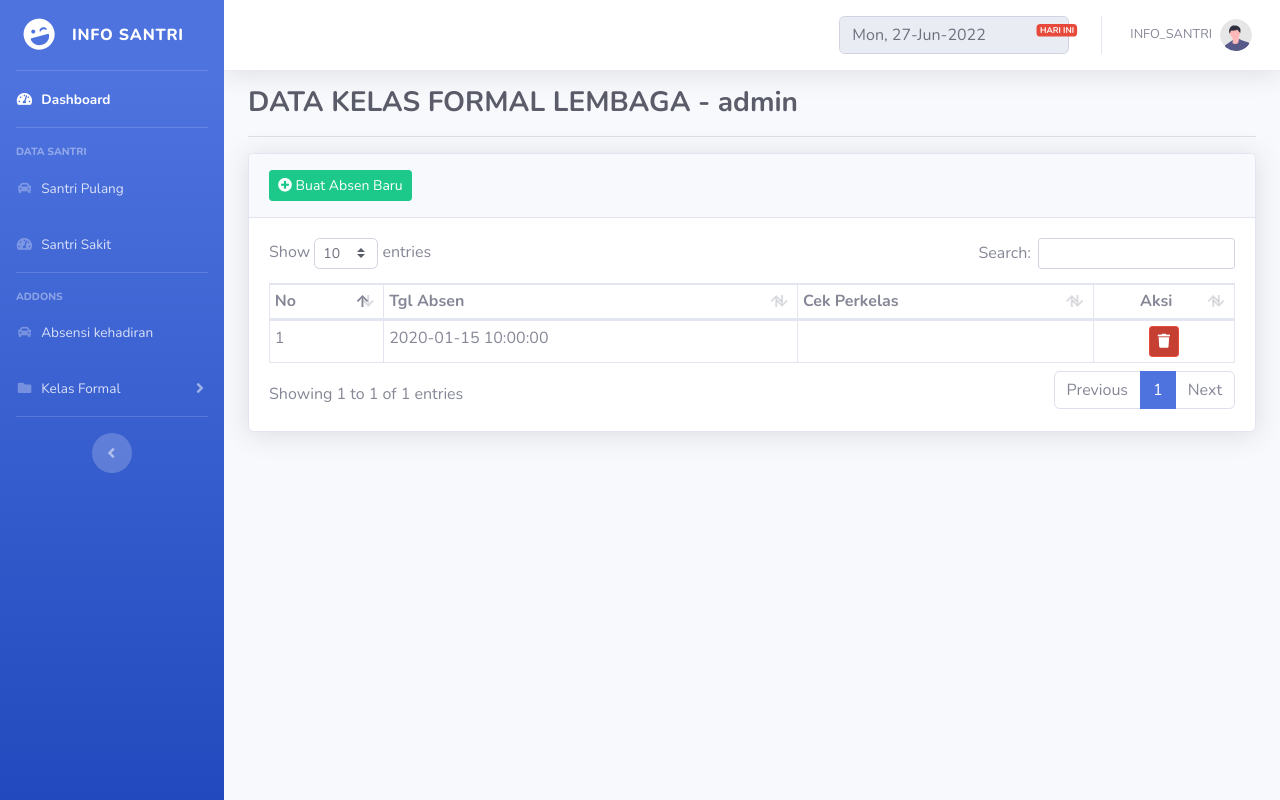
After one commit to gtpesantren22/infosantri, a PHP site: page /absen_formal.php in a window 1280 px wide. The commit adds this page. Run offline with PHP 8.4, Linux system fonts and the light colour scheme; the visitor is signed in with stand-in values (Sample User, id 1); tables that the repository leaves empty or names only in its code hold one stand-in row (values such as "Sample post").

Commit message:
Menambahkan fitur absen formal

```diff
--- /dev/null
+++ b/absen_formal.php
@@ -0,0 +1,218 @@
+<?php
+session_start();
+include 'config/koneksi.php';
+if (!isset($_SESSION['truecaller'])) {
+    echo "
+                <script>
+                alert('Maaf, Login dulu');
+                window.location = 'login.php';
+                </script>
+                ";
+    exit;
+}
+
+$id_user = $_SESSION['id'];
+$dt = mysqli_fetch_assoc(mysqli_query($conn, "SELECT * FROM user WHERE id_user = $id_user "));
+$level = $dt['level'];
+
+if ($level == 'admin') {
+    $sql = mysqli_query($koneksi3, "SELECT * FROM absen ");
+} else {
+    $sql = mysqli_query($conn, "SELECT a.* FROM absen a JOIN tb_santri b ON a.nis=b.nis WHERE b.t_formal = '$level' GROUP BY a.tanggal");
+}
+
+?>
+
+<!DOCTYPE html>
+<html lang="en">
+
+<head>
+
+    <meta charset="utf-8">
+    <meta http-equiv="X-UA-Compatible" content="IE=edge">
+    <meta name="viewport" content="width=device-width, initial-scale=1, shrink-to-fit=no">
+    <meta name="description" content="">
+    <meta name="author" content="">
+
+    <title>SB admin 2 - Blank</title>
+
+    <!-- Custom fonts for this template-->
+    <link href="vendor/fontawesome-free/css/all.min.css" rel="stylesheet" type="text/css">
+    <link href="https://fonts.googleapis.com/css?family=Nunito:200,200i,300,300i,400,400i,600,600i,700,700i,800,800i,900,900i" rel="stylesheet">
+
+    <!-- Custom styles for this page -->
+    <link href="vendor/datatables/dataTables.bootstrap4.min.css" rel="stylesheet">
+    <!-- Custom styles for this template-->
+    <link href="css/sb-admin-2.min.css" rel="stylesheet">
+
+</head>
+
+<body id="page-top">
+
+    <!-- Page Wrapper -->
+    <div id="wrapper">
+
+        <!-- Sidebar -->
+        <?php include "menu.php" ?>
+        <!-- End of Sidebar -->
+
+        <!-- Content Wrapper -->
+        <div id="content-wrapper" class="d-flex flex-column">
+
+            <!-- Main Content -->
+            <div id="content">
+
+                <!-- Topbar -->
+                <?php include "header.php" ?>
+                <!-- End of Topbar -->
+
+                <!-- Begin Page Content -->
+                <div class="container-fluid">
+
+                    <!-- Page Heading -->
+                    <h1 class="h3 mb-2 text-gray-800"><b>DATA KELAS FORMAL LEMBAGA - <?= $level; ?></b></h1>
+                    <hr>
+
+
+                    <!-- DataTales Example -->
+                    <div class="card shadow mb-4">
+                        <div class="card-header py-3">
+                            <button class="btn btn-sm btn-success" type="button" data-toggle="modal" data-target="#addModal"><i class="fa fa-plus-circle"></i> Buat Absen Baru</button>
+                        </div>
+                        <div class="card-body">
+                            <div class="row">
+                                <div class="col-md-12">
+                                    <div class="table-responsive">
+                                        <table class="table table-bordered table-sm" id="dataTable" width="100%" cellspacing="0">
+                                            <thead>
+                                                <tr>
+                                                    <th>No</th>
+                                                    <th>Tgl Absen</th>
+                                                    <th>Cek Perkelas</th>
+                                                    <th style="text-align: center;">Aksi</th>
+                                                </tr>
+                                            </thead>
+                                            <tbody>
+                                                <?php
+                                                include 'config/koneksi.php';
+                                                $no = 1;
+                                                $dtkls = mysqli_query($conn, "SELECT * FROM tb_santri WHERE t_formal = '$level' GROUP BY k_formal, r_formal, jurusan");
+                                                while ($row = mysqli_fetch_assoc($sql)) {
+                                                    // $kls = $row['k_formal'];
+                                                ?>
+                                                    <tr>
+                                                        <td><?= $no++ ?></td>
+                                                        <td><?= $row['tanggal'] ?></td>
+                                                        <td>
+                                                            <?php
+                                                            while ($ar = mysqli_fetch_assoc($dtkls)) {
+                                                                $kls = $ar['k_formal'] . '-' . $ar['jurusan'] . '-' . $ar['r_formal'] . '-' . $ar['t_formal'];
+                                                                echo "
+                                                                <a href='cek_absen.php?kls=" . $kls . "' class='btn btn-primary btn-sm'>" . $kls . "</a>
+                                                                ";
+                                                            }
+                                                            ?>
+                                                        </td>
+
+                                                        <td style="text-align: center;">
+                                                            <a href="<?= 'cek_formal.php?kls=' . $row['id_absen'] ?>" class="btn btn-danger btn-icon-split btn-sm">
+                                                                <span class="icon text-white-100">
+                                                                    <i class="fas fa-trash"></i>
+                                                                </span>
+                                                            </a>
+
+                                                        </td>
+                                                    </tr>
+                                                <?php } ?>
+
+
+                                            </tbody>
+                                        </table>
+                                    </div>
+                                </div>
+                            </div>
+                        </div>
+                    </div>
+                </div>
+                <!-- End of Content Wrapper -->
+
+                <div class="modal fade" id="addModal" tabindex="-1" role="dialog" aria-labelledby="exampleModalLabel" aria-hidden="true">
+                    <div class="modal-dialog" role="document">
+                        <div class="modal-content">
+                            <div class="modal-header">
+                                <h5 class="modal-title" id="exampleModalLabel">Buat Absensi Baru</h5>
+                                <button class="close" type="button" data-dismiss="modal" aria-label="Close">
+                                    <span aria-hidden="true">×</span>
+                                </button>
+                            </div>
+                            <form action="" method="post">
+                                <div class="modal-body">
+                                    <div class="form-group">
+                                        <label for="">Pilih Tanggal Absensi</label>
+                                        <input type="date" name="tanggal" id="" class="form-control" required>
+                                    </div>
+                                    <div class="form-group">
+                                        <label for="">Masukan Jumlah Jam Pelajaran (dalam sehari)</label>
+                                        <input type="number" name="jp" id="" class="form-control" required placeholder="Jumlah JP">
+                                    </div>
+                                </div>
+                                <div class="modal-footer">
+                                    <button class="btn btn-secondary" type="button" data-dismiss="modal">Cancel</button>
+                                    <button class="btn btn-primary" type="submit" name="buat">Buat Absen</button>
+                                </div>
+                            </form>
+                        </div>
+                    </div>
+                </div>
+
+                <!-- End of Page Wrapper -->
+
+                <!-- Scroll to Top Button-->
+                <a class="scroll-to-top rounded" href="#page-top">
+                    <i class="fas fa-angle-up"></i>
+                </a>
+
+                <!-- Logout Modal-->
+
+
+                <!-- Bootstrap core JavaScript-->
+                <script src="vendor/jquery/jquery.min.js"></script>
+                <script src="vendor/bootstrap/js/bootstrap.bundle.min.js"></script>
+
+                <!-- Core plugin JavaScript-->
+                <script src="vendor/jquery-easing/jquery.easing.min.js"></script>
+
+                <!-- Custom scripts for all pages-->
+                <script src="js/sb-admin-2.min.js"></script>
+
+                <!-- Page level plugins -->
+                <script src="vendor/datatables/jquery.dataTables.min.js"></script>
+                <script src="vendor/datatables/dataTables.bootstrap4.min.js"></script>
+
+                <!-- Page level custom scripts -->
+                <script src="js/demo/datatables-demo.js"></script>
+
+</body>
+
+</html>
+
+<?php
+
+if (isset($_POST['buat'])) {
+    $tanggal = mysqli_real_escape_string($koneksi3, $_POST['tanggal']);
+    $jp = mysqli_real_escape_string($koneksi3, $_POST['jp']);
+
+    $cck = mysqli_query($koneksi3, "SELECT * FROM tb_santri WHERE t_formal = '$level' ");
+    while ($a = mysqli_fetch_array($cck)) {
+        $nis = $a['nis'];
+        $sql = mysqli_query($conn, "INSERT INTO absen VALUES('', '$tanggal', '$nis', '', '', '', '', '', '$jp')  ");
+    }
+    if ($sql) {
+        echo "
+        <script>
+            window.location = 'absen_formal.php';
+        </script>
+        ";
+    }
+}
+?>
--- a/menu.php
+++ b/menu.php
@@ -65,6 +65,12 @@
 
     <!-- Nav Item - Pages Collapse Menu -->
     <li class="nav-item">
+        <a class="nav-link" href="absen_formal.php">
+            <i class="fas fa-fw fa-car"></i>
+            <span>Absensi kehadiran</span></a>
+    </li>
+
+    <li class="nav-item">
         <a class="nav-link collapsed" href="#" data-toggle="collapse" data-target="#collapsePages" aria-expanded="true" aria-controls="collapsePages">
             <i class="fas fa-fw fa-folder"></i>
             <span>Kelas Formal</span>
@@ -79,20 +85,7 @@
     </li>
 
     <!-- Nav Item - Pages Collapse Menu -->
-    <li class="nav-item">
-        <a class="nav-link collapsed" href="#" data-toggle="collapse" data-target="#collapsePages1" aria-expanded="true" aria-controls="collapsePages">
-            <i class="fas fa-fw fa-folder"></i>
-            <span>Kelas Madin</span>
-        </a>
-        <div id="collapsePages1" class="collapse" aria-labelledby="headingPages" data-parent="#accordionSidebar">
-            <div class="bg-white py-2 collapse-inner rounded">
-                <h6 class="collapse-header">Kelas & Siswa</h6>
-                <a class="collapse-item" href="dt_kelasMd.php">Daftar Kelas</a>
-                <a class="collapse-item" href="dt_madinPa.php">Madin Putra</a>
-                <a class="collapse-item" href="dt_madinPi.php">Madin Putri</a>
-            </div>
-        </div>
-    </li>
+
 
     <!-- Divider -->
     <hr class="sidebar-divider">
```
